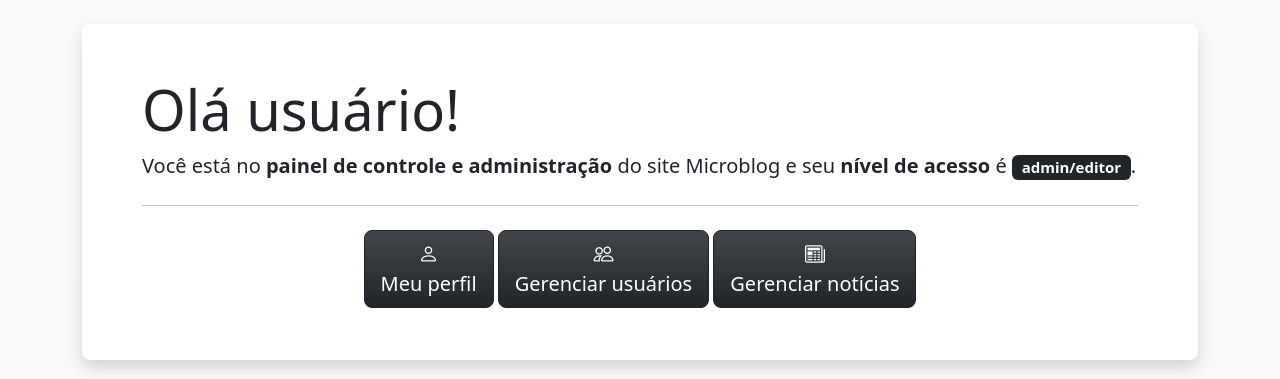
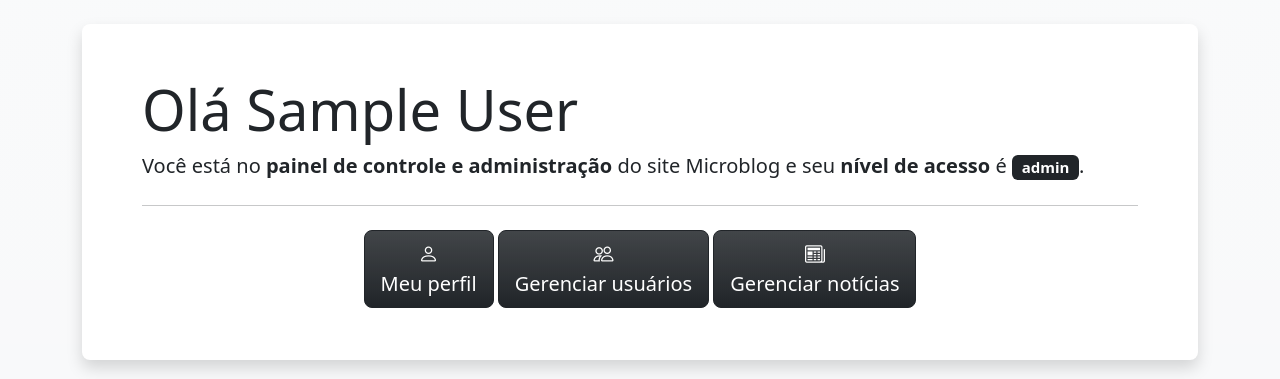
Before and after one commit to citrino88/microblog-dayane, a PHP site: page /admin/index.php in a window 1280 px wide. Shown: the part 73-452 px from the top of the page. Run offline with PHP 8.4, Linux system fonts and the light colour scheme; the visitor is signed in with stand-in values (Sample User, id 1).

Commit message:
Olá Fulano (usuario) e qual tipo é

```diff
--- a/admin/index.php
+++ b/admin/index.php
@@ -5,9 +5,9 @@ require_once "../inc/cabecalho-admin.php";
 
 <article class="p-5 my-4 rounded-3 bg-white shadow">
     <div class="container-fluid py-1">
-        <h2 class="display-4">Olá usuário!</h2>
+        <h2 class="display-4">Olá <?=$_SESSION['nome']?></h2>
         <p class="fs-5">Você está no <b>painel de controle e administração</b> do
-		site Microblog e seu <b>nível de acesso</b> é <span class="badge bg-dark"> admin/editor </span>.</p>
+		site Microblog e seu <b>nível de acesso</b> é <span class="badge bg-dark"> <?=$_SESSION['tipo']?> </span>.</p>
         <hr class="my-4">
 
         <div class="d-grid gap-2 d-md-block text-center">
```
